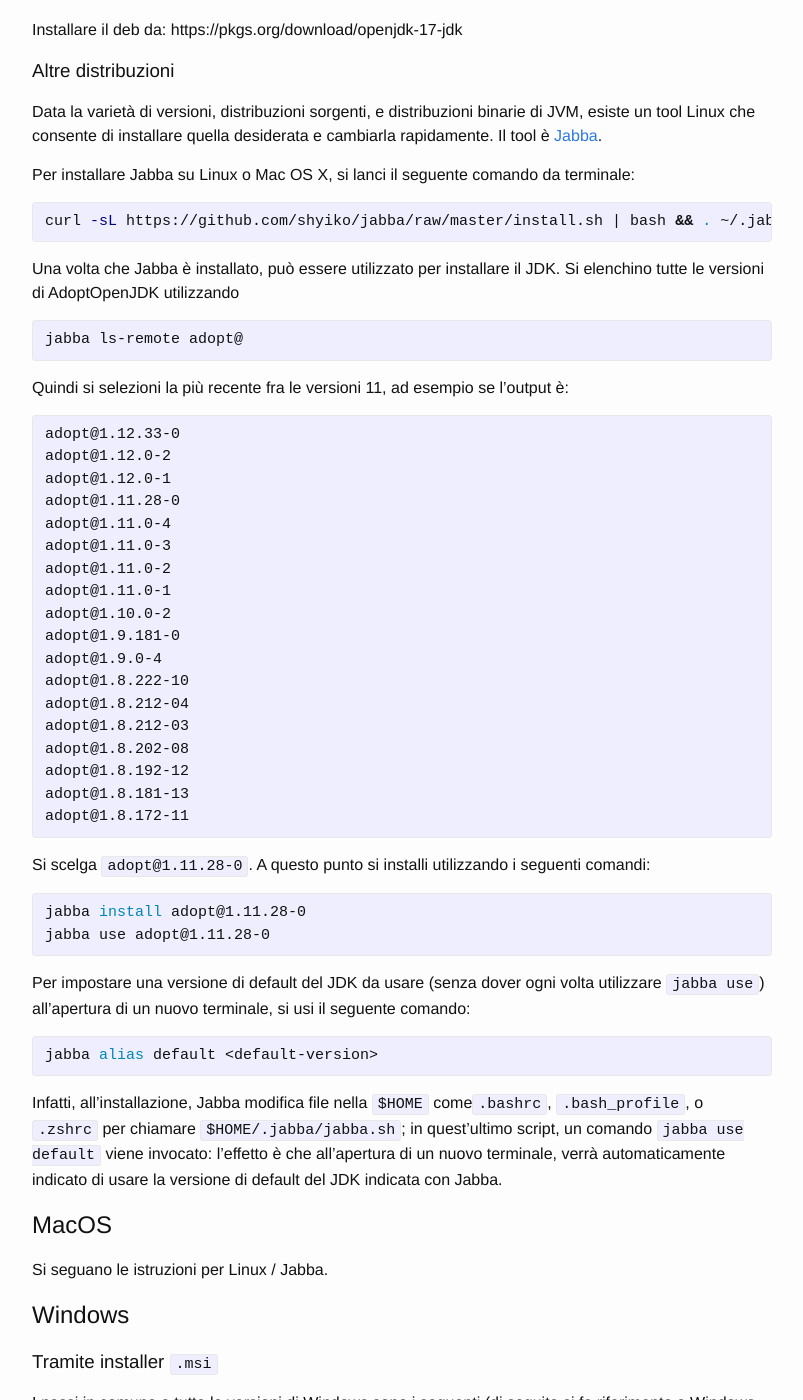
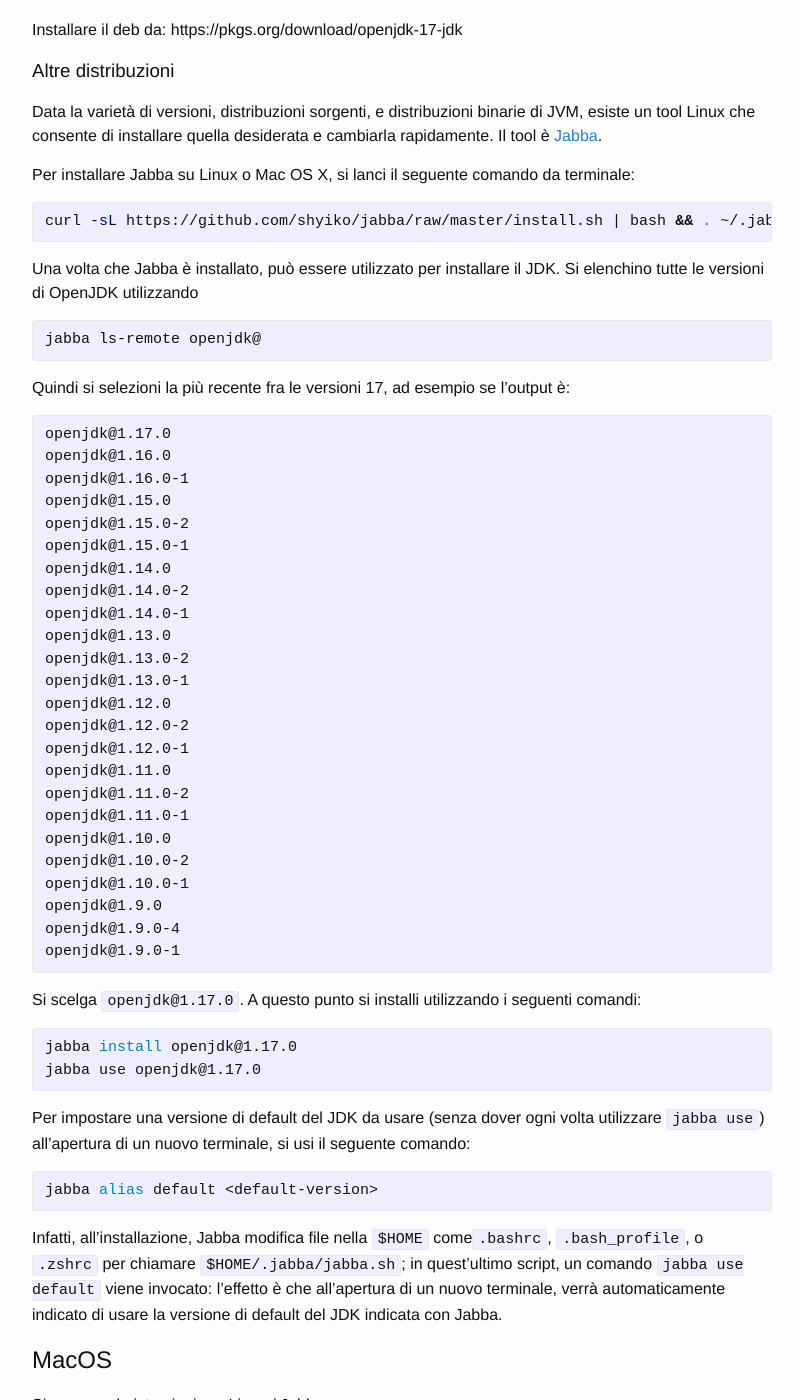
Before and after one commit to unibo-oop/software-installation, a Jekyll site: the page built from index.md, in a window 1280 px wide and 1400 px high, scrolled down 900 px. Shown: the whole window, without its empty margins (238-1041 px from the left). Built offline with Jekyll 4.4.1, drawn with Linux system fonts in a browser that asks for light colours.

Commit message:
Update linux/jabba instructions to JDK 17

```diff
--- a/index.md
+++ b/index.md
@@ -52,41 +52,47 @@ curl -sL https://github.com/shyiko/jabba/raw/master/install.sh | bash && . ~/.ja
 {% endhighlight %}
 
 Una volta che Jabba è installato, può essere utilizzato per installare il JDK.
-Si elenchino tutte le versioni di AdoptOpenJDK utilizzando
+Si elenchino tutte le versioni di OpenJDK utilizzando
 
 {% highlight bash %}
-jabba ls-remote adopt@
+jabba ls-remote openjdk@
 {% endhighlight %}
 
-Quindi si selezioni la più recente fra le versioni 11, ad esempio se l'output è:
+Quindi si selezioni la più recente fra le versioni 17, ad esempio se l'output è:
 
 {% highlight bash %}
-adopt@1.12.33-0
-adopt@1.12.0-2
-adopt@1.12.0-1
-adopt@1.11.28-0
-adopt@1.11.0-4
-adopt@1.11.0-3
-adopt@1.11.0-2
-adopt@1.11.0-1
-adopt@1.10.0-2
-adopt@1.9.181-0
-adopt@1.9.0-4
-adopt@1.8.222-10
-adopt@1.8.212-04
-adopt@1.8.212-03
-adopt@1.8.202-08
-adopt@1.8.192-12
-adopt@1.8.181-13
-adopt@1.8.172-11
+openjdk@1.17.0
+openjdk@1.16.0
+openjdk@1.16.0-1
+openjdk@1.15.0
+openjdk@1.15.0-2
+openjdk@1.15.0-1
+openjdk@1.14.0
+openjdk@1.14.0-2
+openjdk@1.14.0-1
+openjdk@1.13.0
+openjdk@1.13.0-2
+openjdk@1.13.0-1
+openjdk@1.12.0
+openjdk@1.12.0-2
+openjdk@1.12.0-1
+openjdk@1.11.0
+openjdk@1.11.0-2
+openjdk@1.11.0-1
+openjdk@1.10.0
+openjdk@1.10.0-2
+openjdk@1.10.0-1
+openjdk@1.9.0
+openjdk@1.9.0-4
+openjdk@1.9.0-1
 {% endhighlight %}
 
-Si scelga `adopt@1.11.28-0`.
+Si scelga `openjdk@1.17.0`.
 A questo punto si installi utilizzando i seguenti comandi:
 
 {% highlight bash %}
-jabba install adopt@1.11.28-0
-jabba use adopt@1.11.28-0
+jabba install openjdk@1.17.0
+jabba use openjdk@1.17.0
 {% endhighlight %}
 
 Per impostare una versione di default del JDK da usare (senza dover ogni volta utilizzare `jabba use`) all'apertura di un nuovo terminale, si usi il seguente comando:
```
